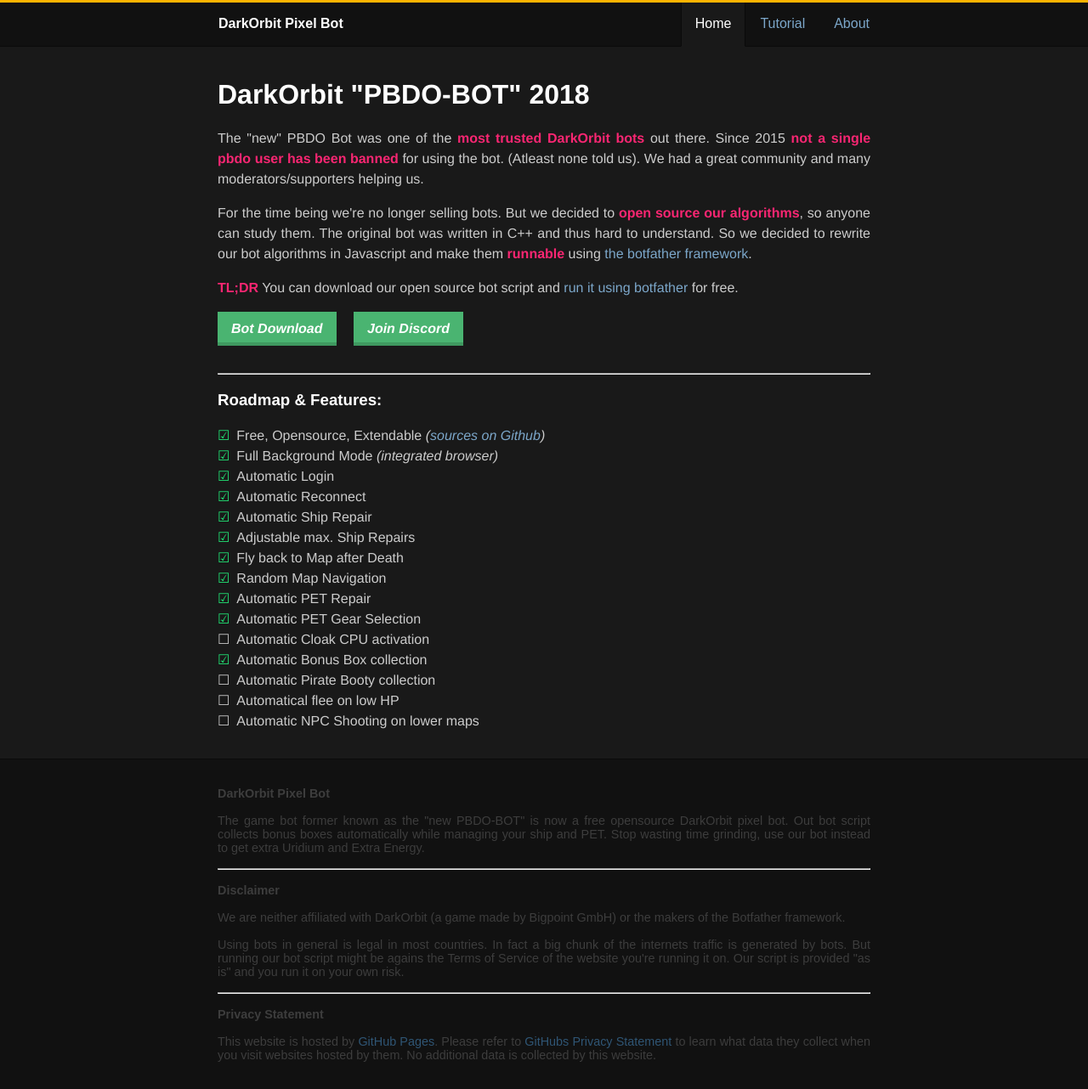
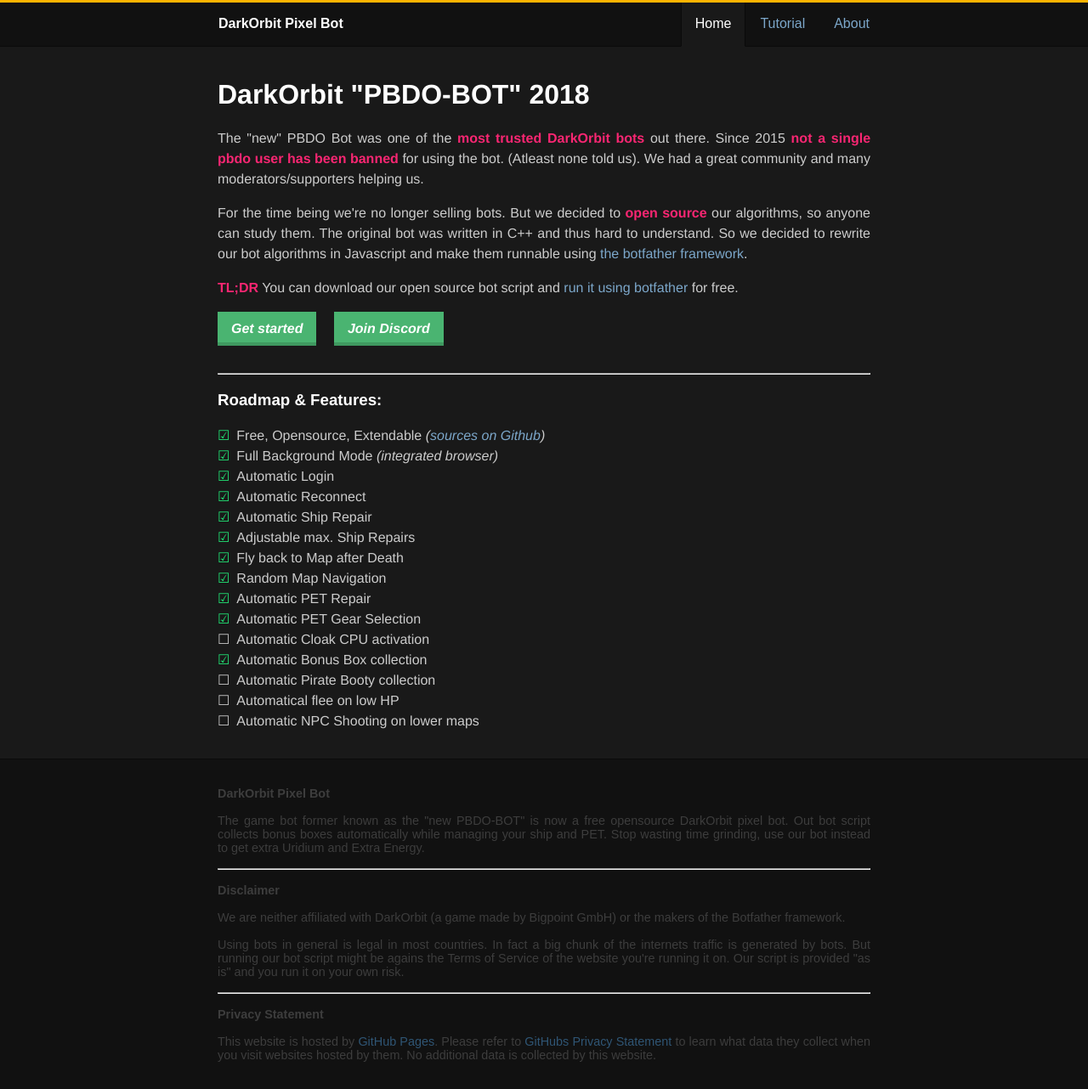
Before and after one commit to Dementor42/dementor42.github.io, a Jekyll site: the page built from index.html, in a window 1280 px wide. Shown: the whole page at 85% size. Built offline with Jekyll 4.4.1, drawn with Linux system fonts in a browser that asks for light colours.

Commit message:
Link to the tutorial from the startpage

```diff
--- a/index.html
+++ b/index.html
@@ -5,11 +5,11 @@
 <h1>DarkOrbit "PBDO-BOT" 2018</h1>
 <div class="text-justified">
 	<p>The "new" PBDO Bot was one of the <strong>most trusted DarkOrbit bots</strong> out there. Since 2015 <strong>not a single pbdo user has been banned</strong> for using the bot. (Atleast none told us). We had a great community and many moderators/supporters helping us.</p>
-	<p>For the time being we're no longer selling bots. But we decided to <strong>open source our algorithms</strong>, so anyone can study them. The original bot was written in C++ and thus hard to understand. So we decided to rewrite our bot algorithms in Javascript and make them <strong>runnable</strong> using <a href="https://botfather.io">the botfather framework</a>.</p>
+	<p>For the time being we're no longer selling bots. But we decided to <strong>open source</strong> our algorithms, so anyone can study them. The original bot was written in C++ and thus hard to understand. So we decided to rewrite our bot algorithms in Javascript and make them runnable using <a href="https://botfather.io">the botfather framework</a>.</p>
 	<p><strong>TL;DR</strong> You can download our open source bot script and <a href="https://botfather.io/docs/player/how-to-run-scripts/">run it using botfather</a> for free.</p>
 </div>
 
-<a class="btn" href="{{ site.github_link }}">Bot Download</a>
+<a class="btn" href="/tutorial.html">Get started</a>
 <a class="btn" href="{{ site.discord_link }}">Join Discord</a>
 
 <hr>
```
